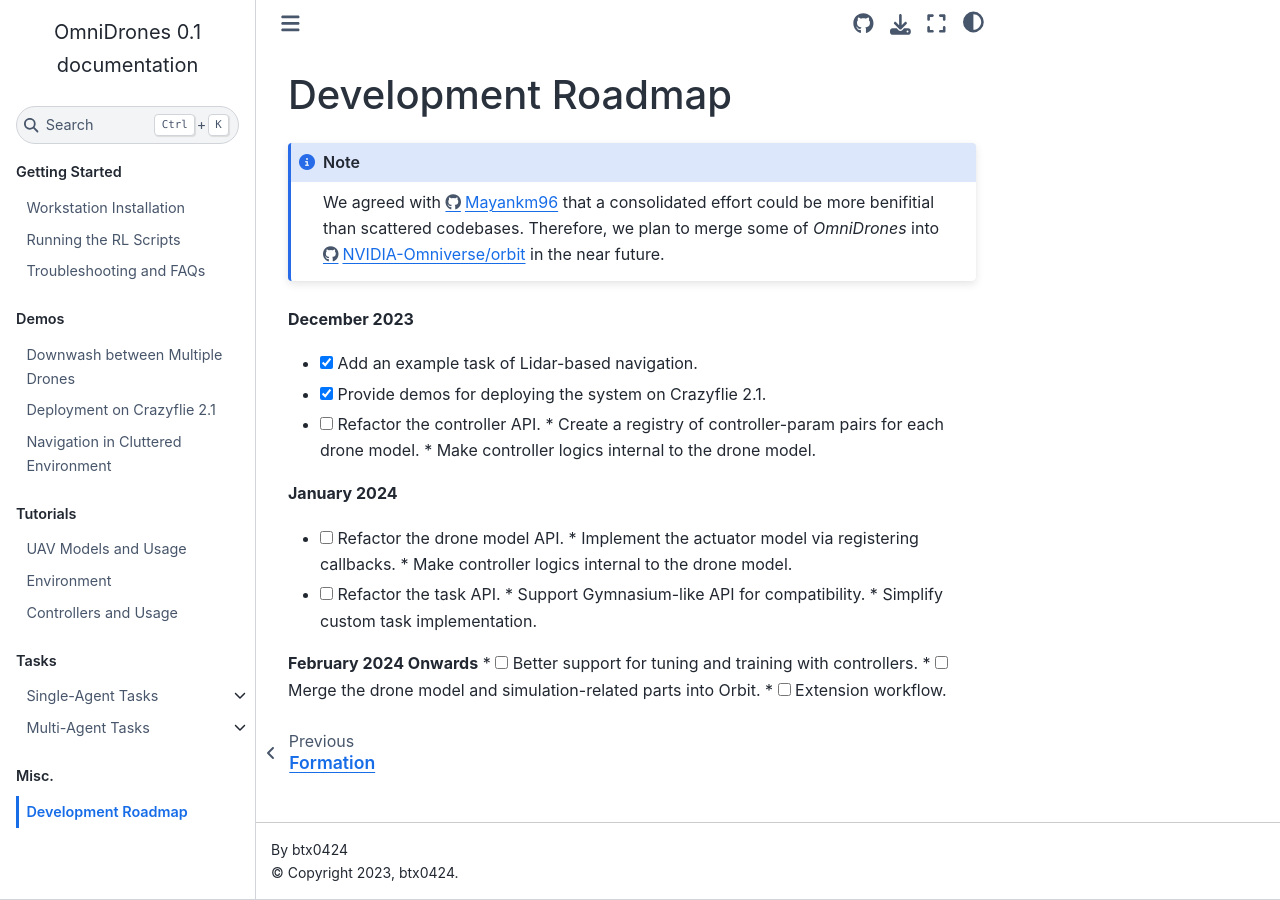
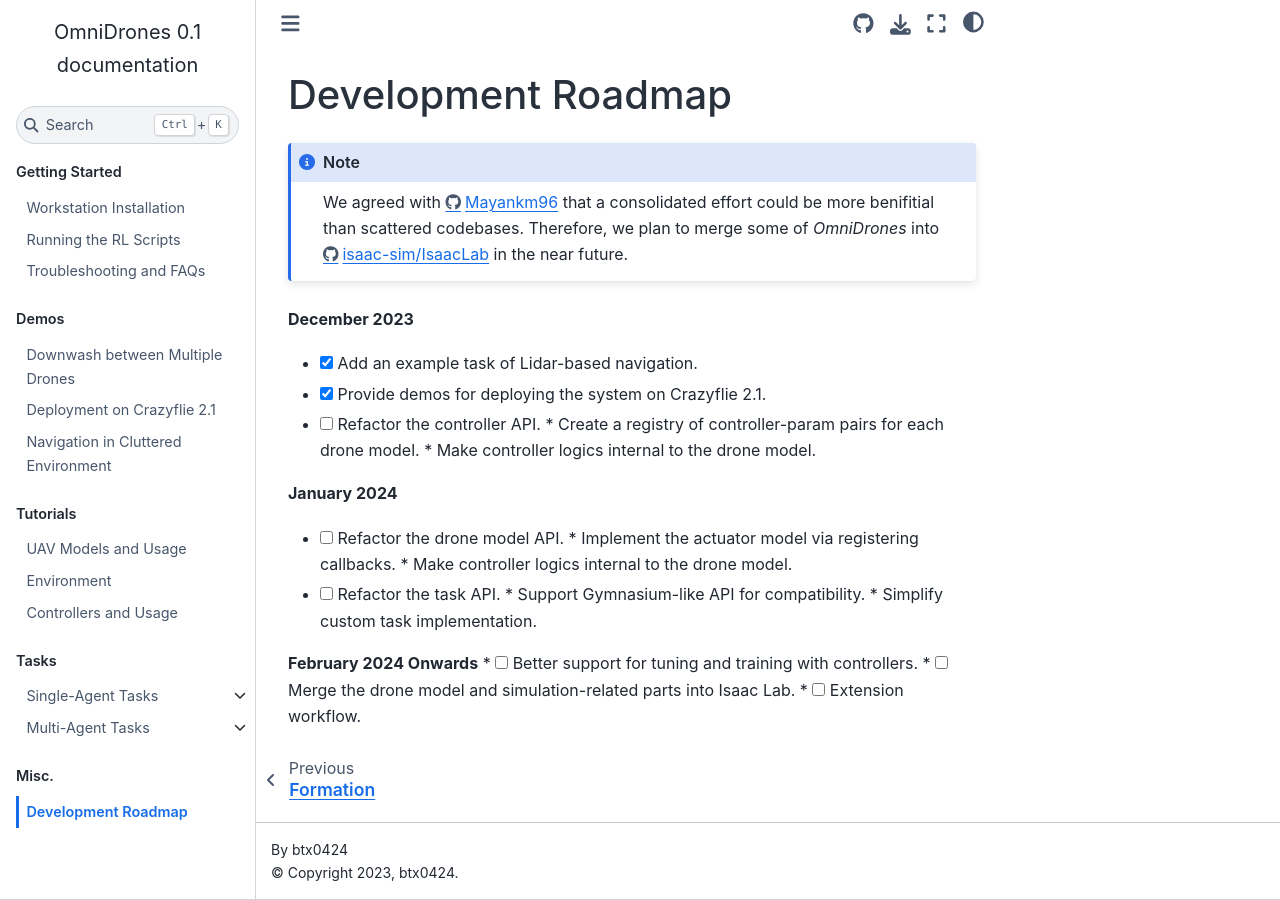
Before and after one commit to btx0424/OmniDrones, a Sphinx documentation site: the page built from docs/source/roadmap.rst, in a window 1280 px wide. Built offline with Sphinx 7.4.7 and the Sphinx Book theme 1.1.4, drawn with Linux system fonts in a browser that asks for light colours.

Commit message:
update from orbit to isaac lab

```diff
--- a/docs/source/roadmap.rst
+++ b/docs/source/roadmap.rst
@@ -22,7 +22,7 @@
 
     We agreed with https://github.com/Mayankm96 that a consolidated effort could be more benifitial
     than scattered codebases. Therefore, we plan to merge some of `OmniDrones`
-    into https://github.com/NVIDIA-Omniverse/orbit in the near future.
+    into https://github.com/isaac-sim/IsaacLab in the near future.
 
 
 **December 2023**
@@ -44,5 +44,5 @@
 
 **February 2024 Onwards**
 * |uncheck| Better support for tuning and training with controllers.
-* |uncheck| Merge the drone model and simulation-related parts into Orbit.
+* |uncheck| Merge the drone model and simulation-related parts into Isaac Lab.
 * |uncheck| Extension workflow.
--- a/docs/source/tutorials/drone.rst
+++ b/docs/source/tutorials/drone.rst
@@ -6,7 +6,7 @@
 
     We strongly recommend going through the tutorials provided by
     `Isaac Sim <https://docs.omniverse.nvidia.com/isaacsim/latest/tutorial_intro_interface.html>`_ and
-    `Isaac Orbit <https://isaac-orbit.github.io/orbit/source/tutorials/00_empty.html>`_.
+    `Isaac Lab <https://isaac-sim.github.io/IsaacLab/source/tutorials/00_sim/create_empty.html>`_.
 
 
 Using the UAV Models
```
Also changed, not shown: README.md (+1 -1 lines), 3 other files.
